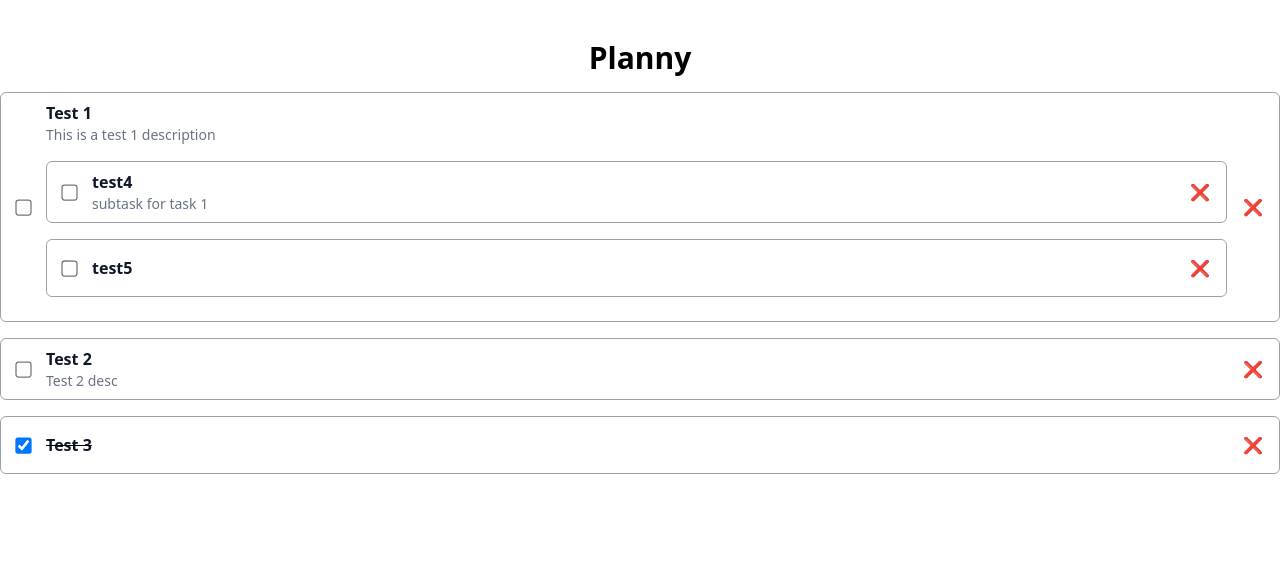
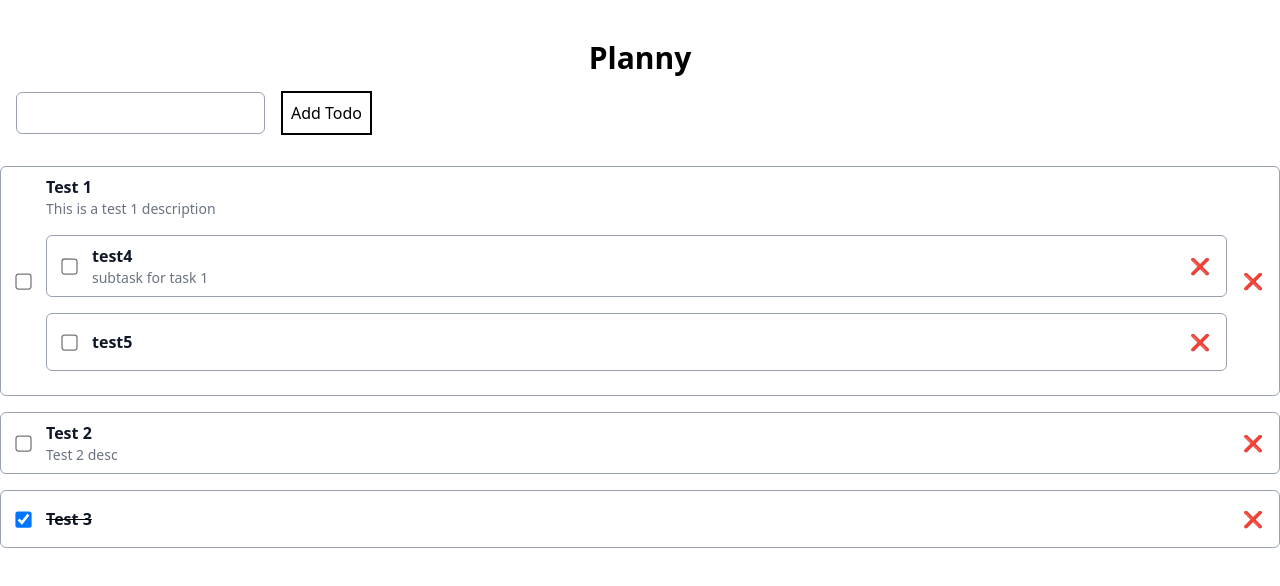
Before and after one commit to dfuqq/apricode-test, a React (Vite) app: page / in a window 1280 px wide. Shown: the top 586 px of the page. Built offline with nearby package versions, Linux system fonts and the light colour scheme.

Commit message:
changed types, adding new todo

```diff
--- a/package.json
+++ b/package.json
@@ -14,7 +14,8 @@
     "mobx-react-lite": "^4.1.0",
     "react": "^18.3.1",
     "react-dom": "^18.3.1",
-    "tailwindcss": "^4.0.3"
+    "tailwindcss": "^4.0.3",
+    "uuid": "^11.0.5"
   },
   "devDependencies": {
     "@eslint/js": "^9.17.0",
--- a/src/App.tsx
+++ b/src/App.tsx
@@ -1,12 +1,33 @@
+import { useState } from 'react';
 import { Container } from './components/';
 import { ToDoList } from './components/';
+import todoStore from './stores/todo-store';
 
 const App = () => {
+	const [newTodo, setNewTodo] = useState('');
+
+	const handleAddTodo = () => {
+		todoStore.addTodo(newTodo, 'testtttttttt');
+		setNewTodo('');
+	};
+
 	return (
 		<>
 			<Container>
 				<div className='container mx-auto py-10 h-screen'>
 					<h1 className='font-bold text-3xl text-center'>Planny</h1>
+
+					<input
+						type='text'
+						value={newTodo}
+						className='gap-2 my-4 border rounded-md p-2 m-4 border-gray-400 bg-white hover:bg-slate-50 grow select-none'
+						onChange={(e) => setNewTodo(e.target.value)}
+					/>
+					<button
+						onClick={handleAddTodo}
+						className='border-2 p-2'>
+						Add Todo
+					</button>
 
 					<ToDoList />
 				</div>
--- a/src/components/todo-item.tsx
+++ b/src/components/todo-item.tsx
@@ -3,8 +3,8 @@ import { TypeToDoItem } from '../types/types';
 
 interface Props {
 	todo: TypeToDoItem;
-	onComplete: (id: number) => void;
-	onRemove: (id: number) => void;
+	onComplete: (id: string) => void;
+	onRemove: (id: string) => void;
 }
 
 export const ToDoItem = observer(({ todo, onComplete, onRemove }: Props) => {
--- a/src/components/todo-list.tsx
+++ b/src/components/todo-list.tsx
@@ -3,11 +3,11 @@ import todoStore from '../stores/todo-store';
 import { ToDoItem } from './todo-item';
 
 export const ToDoList = observer(() => {
-	const handleComplete = (id: number) => {
+	const handleComplete = (id: string) => {
 		todoStore.completeToDo(id);
 	};
 
-	const handleRemove = (id: number) => {
+	const handleRemove = (id: string) => {
 		todoStore.removeTodo(id);
 	};
 
--- a/src/stores/todo-store.ts
+++ b/src/stores/todo-store.ts
@@ -1,24 +1,25 @@
 import { makeAutoObservable } from 'mobx';
 import { TypeToDoItem } from '../types/types';
+import { v4 as uuidv4 } from 'uuid';
 
 class TodoStore {
 	todos: TypeToDoItem[] = [
 		{
-			id: 1,
+			id: '1',
 			title: 'Test 1',
 			description: 'This is a test 1 description',
 			completed: false,
 			type: 'main',
 			subtasks: [
 				{
-					id: 4,
+					id: '4',
 					title: 'test4',
 					completed: false,
 					description: 'subtask for task 1',
 					type: 'sub',
 				},
 				{
-					id: 5,
+					id: '5',
 					title: 'test5',
 					completed: false,
 					type: 'sub',
@@ -26,24 +27,39 @@ class TodoStore {
 			],
 		},
 		{
-			id: 2,
+			id: '2',
 			title: 'Test 2',
 			description: 'Test 2 desc',
 			type: 'main',
 			completed: false,
 		},
-		{ id: 3, title: 'Test 3', type: 'main', completed: true },
+		{ id: '3', title: 'Test 3', type: 'main', completed: true },
 	];
 
 	constructor() {
 		makeAutoObservable(this);
 	}
 
-	addTodo = (todo: TypeToDoItem) => {
-		this.todos.push(todo);
+	/**
+	 * A function for adding new todo to MobX, default 'main' subtask
+	 * @param title the title of todo
+	 * @param description description for todo
+	 */
+	addTodo = (title: string, description?: string) => {
+		const newTodo: TypeToDoItem = {
+			id: uuidv4(),
+			title: title,
+			type: 'main',
+			description: description,
+			completed: false,
+		};
+
+		console.log(newTodo.id, typeof newTodo.id);
+
+		this.todos.push(newTodo);
 	};
 
-	removeTodo = (id: number) => {
+	removeTodo = (id: string) => {
 		this.todos = this.todos.filter((todo) => todo.id !== id);
 
 		// Remove from subtasks if needed
@@ -57,7 +73,7 @@ class TodoStore {
 	};
 
 	private findTodoAndParentById = (
-		id: number,
+		id: string,
 		todos: TypeToDoItem[],
 		parent: TypeToDoItem | null = null
 	): { todo: TypeToDoItem | undefined; parent: TypeToDoItem | null } => {
@@ -91,7 +107,7 @@ class TodoStore {
 		});
 	};
 
-	completeToDo = (id: number) => {
+	completeToDo = (id: string) => {
 		const { todo } = this.findTodoAndParentById(id, this.todos);
 		if (todo) {
 			todo.completed = !todo.completed;
--- a/src/types/types.ts
+++ b/src/types/types.ts
@@ -1,5 +1,5 @@
 interface TypeToDoSubItem {
-	id: number;
+	id: string;
 	title: string;
 	description?: string;
 	type: 'sub';
@@ -7,7 +7,7 @@ interface TypeToDoSubItem {
 }
 
 interface TypeToDoMainItem {
-	id: number;
+	id: string;
 	title: string;
 	description?: string;
 	type: 'main';
```
Also changed, not shown: 1 other file (tests, documents, lock files or other folders).
